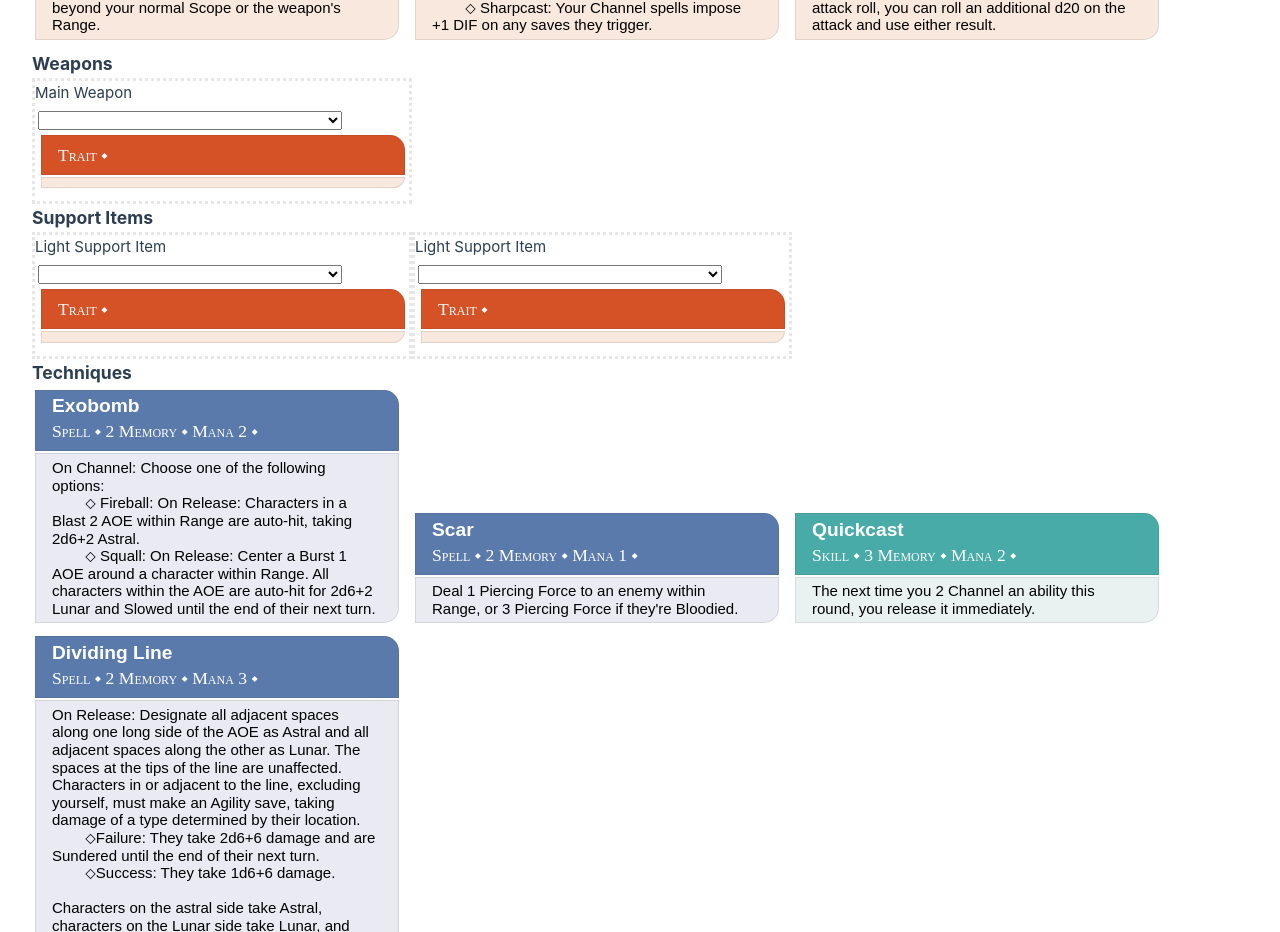
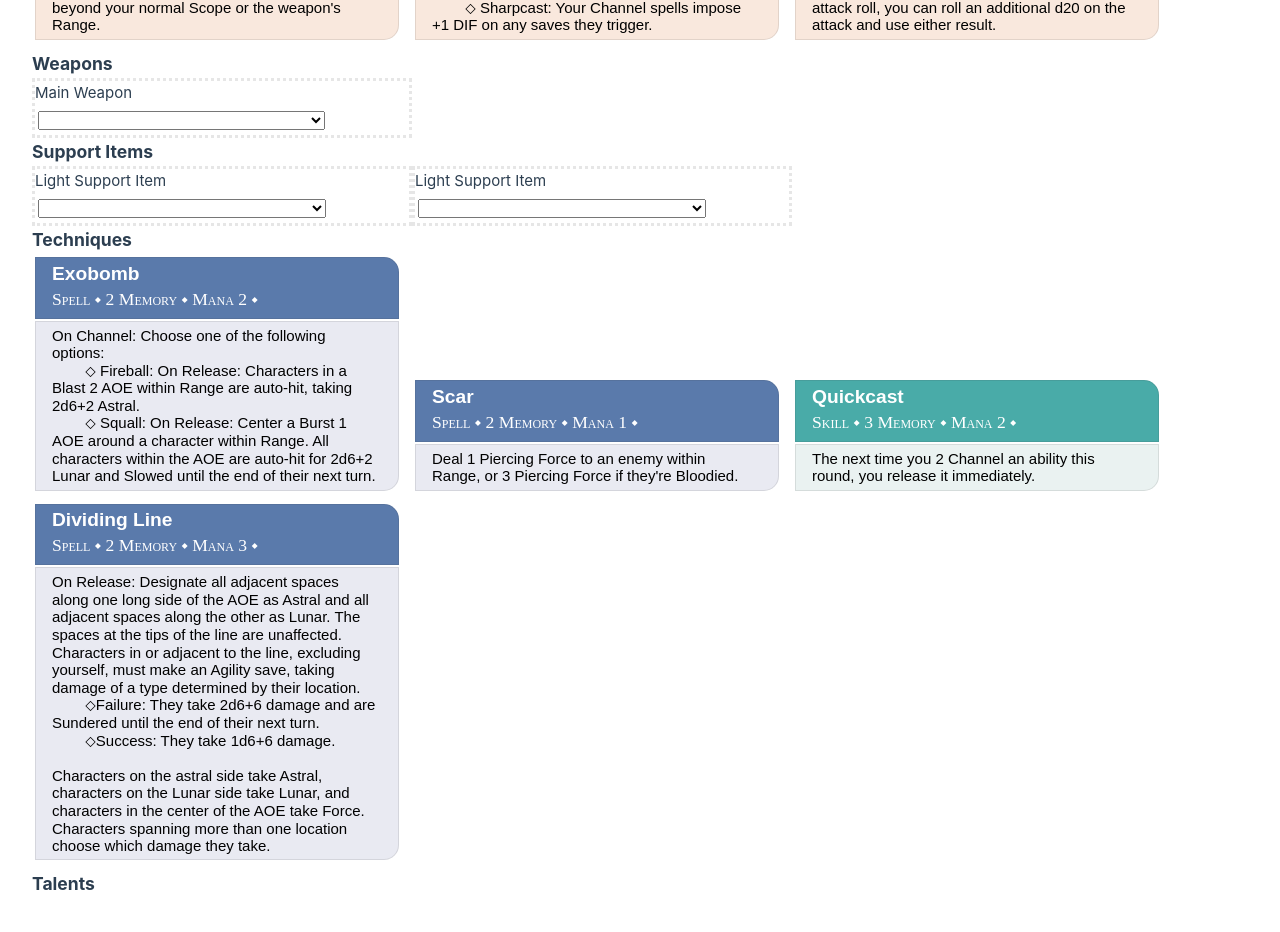
Before and after one commit to nimoooos/echofinder, a Vue app: page / in a window 1280 px wide. Shown: the part 920-1852 px from the top of the page. After the commit the page ends 1819 px from the top, so only its background shows below. Built offline with nearby package versions, Linux system fonts and the light colour scheme.

Commit message:
fix: empty feature doesn't display
blank placeholder is now gone

```diff
--- a/src/views/featureCard.vue
+++ b/src/views/featureCard.vue
@@ -98,11 +98,13 @@ function setTags() {
   });
   return tagsArray;
 }
+
+const isValidFeature: boolean = props.feature.name != '';
 </script>
 
 <template>
   <div class="featureCard">
-    <table :class="setStyle()">
+    <table v-if="isValidFeature" :class="setStyle()">
       <tr>
         <th>
           <p class="feature-name">{{ props.feature.name }}</p>
```
